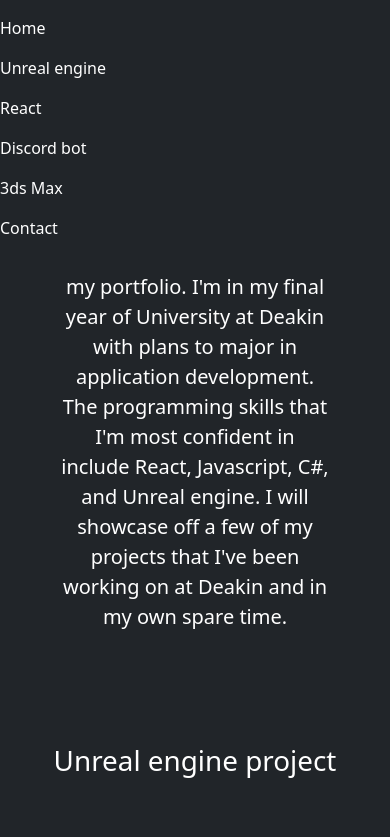
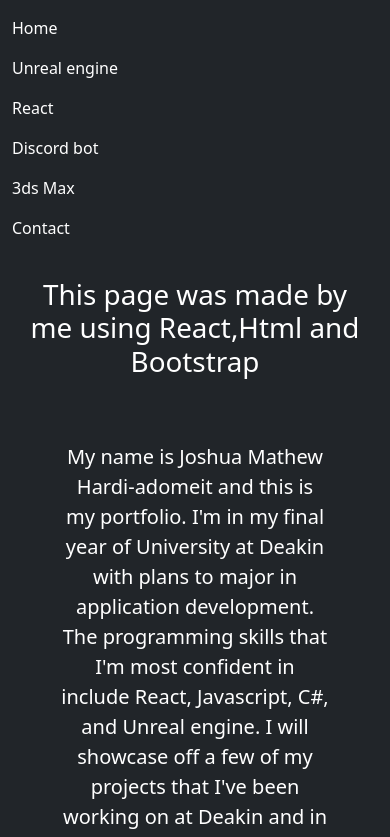
Before and after one commit to Skeeyeet/joshhadfolio, a React (Create React App) app: page / in a window 390 px wide. Shown: the top 837 px of the page. Built offline with nearby package versions, Linux system fonts and the light colour scheme.

Commit message:
Mobile page fix

```diff
--- a/package.json
+++ b/package.json
@@ -12,6 +12,7 @@
     "react-bootstrap": "^2.0.0",
     "react-dom": "^17.0.2",
     "react-scripts": "4.0.3",
+    "rfs": "^9.0.6",
     "web-vitals": "^1.1.2"
   },
   "engines": {
--- a/src/App.css
+++ b/src/App.css
@@ -0,0 +1,9 @@
+body{
+    padding-top: 20px;
+}
+
+@media (max-width: 991px) {
+    body {
+      padding-top: 230px;
+    }
+  }
--- a/src/App.js
+++ b/src/App.js
@@ -6,6 +6,7 @@
 import Discord from './Discord/Discord';
 import MaxPage from './3dsMax/MaxPage';
 import Contact from './Contact/Contact';
+
 function App() {
   return (
     <div className="container-fluid bg-dark">
--- a/src/NavBar/NavBar.jsx
+++ b/src/NavBar/NavBar.jsx
@@ -5,6 +5,7 @@
     render() {
         return (
             <div className="container-fluid">
+                <div className="row">
                 <nav class="navbar navbar-expand-lg fixed-top navbar-light navbar navbar-dark bg-dark">
                     <ul class="navbar-nav me-auto mb-2 mb-lg-0">
                     <NavBarItem Content="Home" Href="#/"/>
@@ -16,6 +17,7 @@
                     </ul>
                 </nav>
             </div>
+            </div>
         )
     }
 }
```
Also changed, not shown: 1 other file (tests, documents, lock files or other folders).
